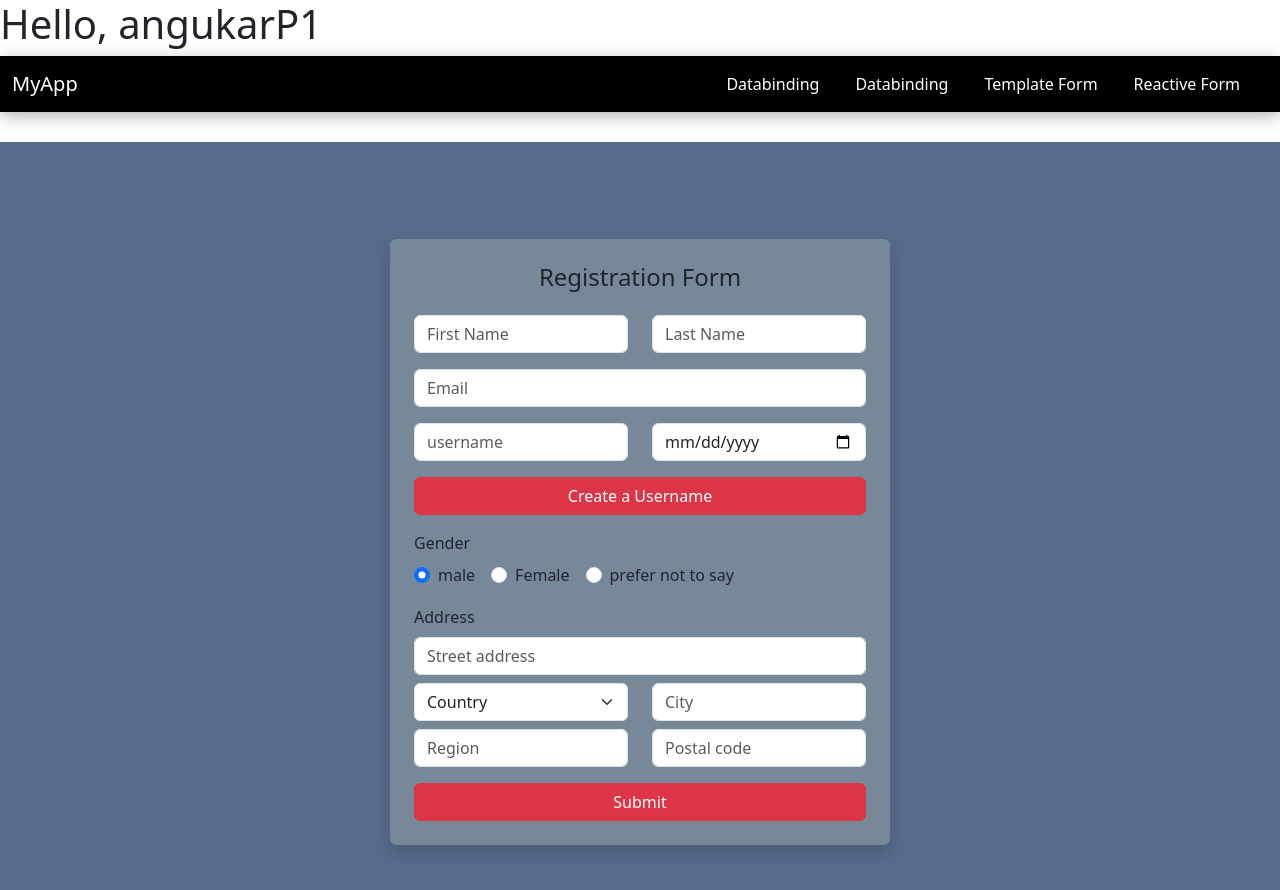
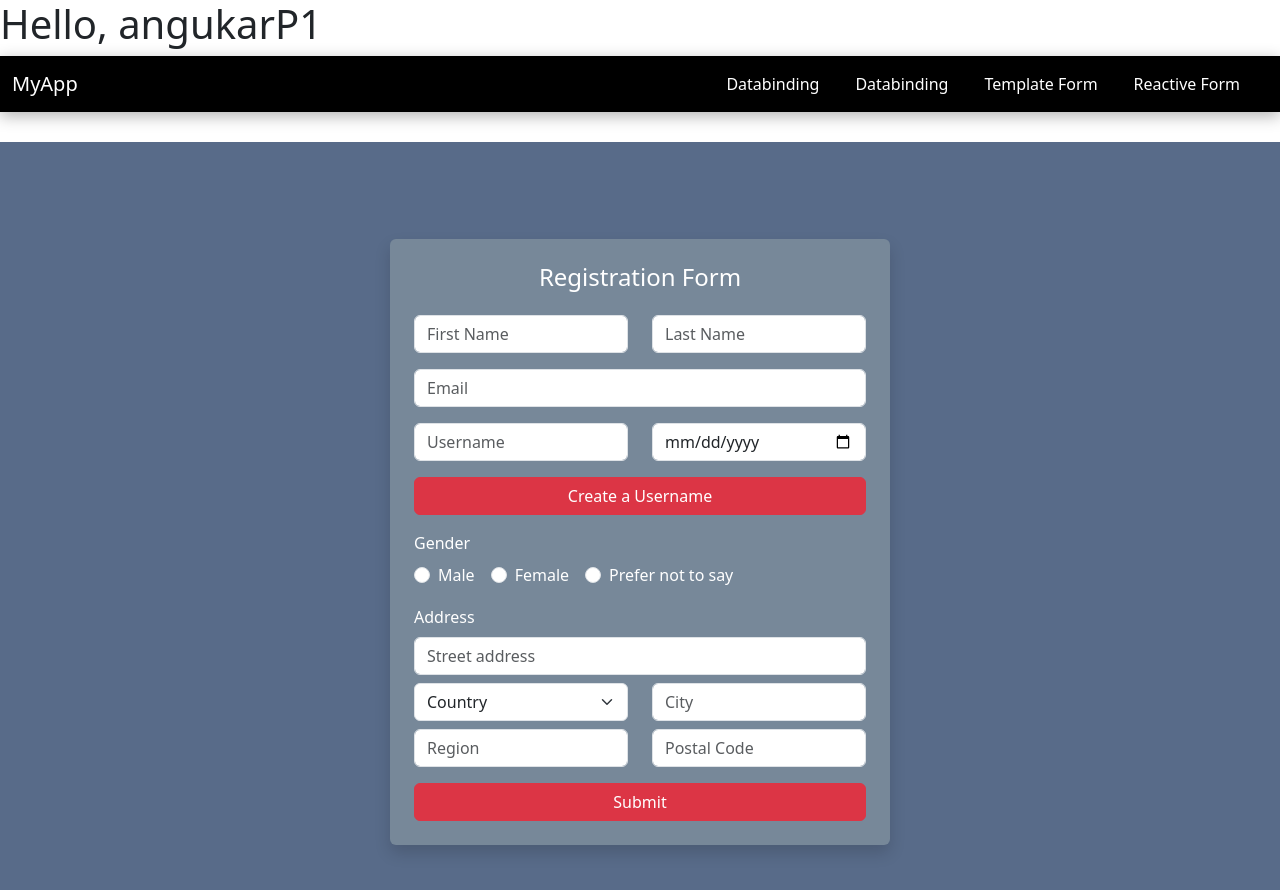
Before and after one commit to akshayrakhunde01/Anuglar, an Angular app: page /reactive-form in a window 1280 px wide. Shown: the top 890 px of the page. Built offline with nearby package versions, Linux system fonts and the light colour scheme.

Commit message:
Refactor ReactiveFormComponent to include form controls for first name, last name, and address; update template for improved user input handling.

```diff
--- a/src/app/components/reactive-form/reactive-form.component.html
+++ b/src/app/components/reactive-form/reactive-form.component.html
@@ -1,29 +1,27 @@
 <body style="background-color: #586b89;">
-
-    <div class="container bg-blak min-vh-100 d-flex justify-content-center align-items-center">
-
-    <form class="p-4 rounded shadow " style="max-width: 500px; width: 100%; background-color: lightslategrey;">
-      <h4 class="text-center mb-4">Registration Form</h4>
+    <div class="container min-vh-100 d-flex justify-content-center align-items-center">
+      <form [formGroup]="registrationForm" class="p-4 rounded shadow" style="max-width: 500px; width: 100%; background-color: lightslategrey;">
+        <h4 class="text-center mb-4 text-white">Registration Form</h4>
 
         <div class="row mb-3">
           <div class="col">
-          <input type="text" class="form-control" placeholder="First Name">
+            <input formControlName="firstName" type="text" class="form-control" placeholder="First Name">
           </div>
           <div class="col">
-          <input type="text" class="form-control" placeholder="Last Name">
+            <input formControlName="lastName" type="text" class="form-control" placeholder="Last Name">
           </div>
         </div>
 
         <div class="mb-3">
-        <input type="email" class="form-control" placeholder="Email">
+          <input formControlName="email" type="email" class="form-control" placeholder="Email">
         </div>
 
         <div class="row mb-3">
           <div class="col">
-          <input type="text" class="form-control" placeholder="username">
+            <input formControlName="username" type="text" class="form-control" placeholder="Username">
           </div>
           <div class="col">
-          <input type="date" class="form-control">
+            <input formControlName="dateOfBirth" type="date" class="form-control">
           </div>
         </div>
 
@@ -32,42 +30,45 @@
         </div>
 
         <div class="mb-3">
-        <label class="form-label d-block">Gender</label>
+          <label class="form-label d-block text-white">Gender</label>
           <div class="form-check form-check-inline">
-          <input class="form-check-input" type="radio" name="gender" id="male" checked>
-          <label class="form-check-label" for="male">male</label>
+            <input formControlName="gender" class="form-check-input" type="radio" value="male" name="gender" id="male">
+            <label class="form-check-label text-white" for="male">Male</label>
           </div>
           <div class="form-check form-check-inline">
-          <input class="form-check-input" type="radio" name="gender" id="female">
-          <label class="form-check-label" for="female">Female</label>
+            <input formControlName="gender" class="form-check-input" type="radio" value="female" name="gender" id="female">
+            <label class="form-check-label text-white" for="female">Female</label>
           </div>
           <div class="form-check form-check-inline">
-          <input class="form-check-input" type="radio" name="gender" id="preferNot">
-          <label class="form-check-label" for="preferNot">prefer not to say</label>
+            <input formControlName="gender" class="form-check-input" type="radio" value="preferNot" name="gender" id="preferNot">
+            <label class="form-check-label text-white" for="preferNot">Prefer not to say</label>
           </div>
         </div>
 
         <div class="mb-3">
-        <label class="form-label">Address</label>
-        <input type="text" class="form-control mb-2" placeholder="Street address">
+          <label class="form-label text-white">Address</label>
+          <input formControlName="streetAddress" type="text" class="form-control mb-2" placeholder="Street address">
 
           <div class="row mb-2">
             <div class="col">
-            <select class="form-select">
-              <option selected>Country</option>
+              <select formControlName="country" class="form-select">
+                <option value="">Country</option>
+                <option value="India">India</option>
+                <option value="USA">USA</option>
+                <!-- Add more countries as needed -->
               </select>
             </div>
             <div class="col">
-            <input type="text" class="form-control" placeholder="City">
+              <input formControlName="city" type="text" class="form-control" placeholder="City">
             </div>
           </div>
 
           <div class="row">
             <div class="col">
-            <input type="text" class="form-control" placeholder="Region">
+              <input formControlName="region" type="text" class="form-control" placeholder="Region">
             </div>
             <div class="col">
-            <input type="text" class="form-control" placeholder="Postal code">
+              <input formControlName="postalCode" type="text" class="form-control" placeholder="Postal Code">
             </div>
           </div>
         </div>
@@ -75,6 +76,4 @@
         <button type="submit" class="btn btn-danger w-100">Submit</button>
       </form>
     </div>
-
-
   </body>
--- a/src/app/components/reactive-form/reactive-form.component.ts
+++ b/src/app/components/reactive-form/reactive-form.component.ts
@@ -3,8 +3,7 @@ import { FormControl, FormGroup, ReactiveFormsModule } from '@angular/forms';
 
 @Component({
   selector: 'app-reactive-form',
-  // imports: [ReactiveFormsModule],
-  imports: [],
+  imports: [ReactiveFormsModule],
   templateUrl: './reactive-form.component.html',
   styleUrl: './reactive-form.component.css',
 })
@@ -20,17 +19,16 @@ export class ReactiveFormComponent implements OnInit {
     this.registrationForm = new FormGroup({
       firstName: new FormControl(''),
       lastName: new FormControl(''),
-      email:new FormControl(null),
-      username:new FormControl(''),
-      DateOfBirth:new FormControl(''),
+      email: new FormControl(null),
+      username: new FormControl(''),
+      dateOfBirth: new FormControl(''),
       gender: new FormControl(''),
-      streetAddress:new FormControl(''),
-      country:new  FormControl(''),
-      city:new FormControl(''),
-      region:new FormControl(''),
-      postalCode:new FormControl(''),
-      createAuserName:new FormControl(''),
-      submit:new FormControl('')
+      streetAddress: new FormControl(''),
+      country: new FormControl(''),
+      city: new FormControl(''),
+      region: new FormControl(''),
+      postalCode: new FormControl('')
     });
   }
+
 }
```
Lines whose indentation alone changed are shown as unchanged.
